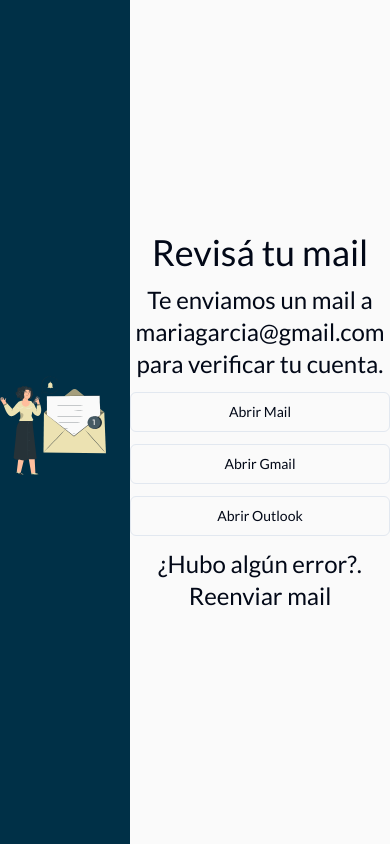
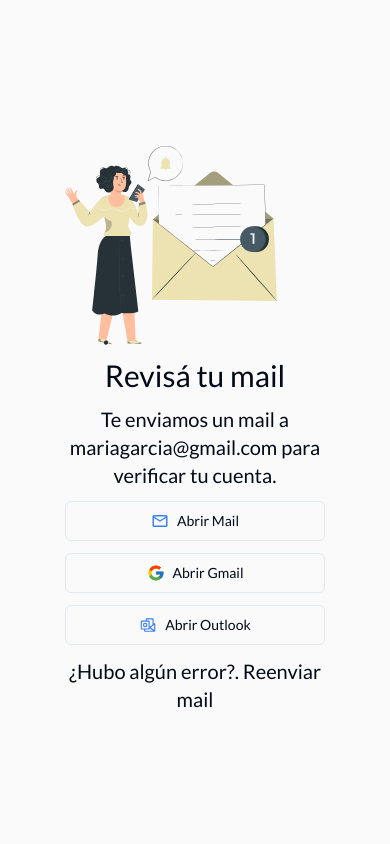
Before and after one commit to No-Country/s13-11-m-java, a React (Vite) app in the folder frontend/: page /confirm2 in a window 390 px wide. Built offline with nearby package versions, Linux system fonts and the light colour scheme.

Commit message:
responsive confirm2 and icons

```diff
--- a/frontend/src/pages/Register/ConfirmEmail2.tsx
+++ b/frontend/src/pages/Register/ConfirmEmail2.tsx
@@ -1,19 +1,31 @@
 import { Button } from "@/components/ui/button";
+import { FcGoogle } from "react-icons/fc";
+import { PiMicrosoftOutlookLogo } from "react-icons/pi";
+import { MdOutlineMail } from "react-icons/md";
 
 const ConfirmEmail2 = () => {
   return (
     <div className="flex h-screen w-screen">
-      <div className="w-1/3 bg-primary flex justify-center items-center">
+      <div className="hidden w-1/3 items-center justify-center bg-primary lg:flex">
         <img src="src/assets/check_email.svg" alt="" />
       </div>
-      <div className="w-2/3 flex justify-center items-center max-w-[370px] text-center mx-auto">
+      <div className="mx-auto flex w-2/3 max-w-[370px] items-center justify-center text-center">
         <div className="grid grid-cols-1 gap-3 ">
-          <h1 className="text-4xl">Revisá tu mail</h1>
-          <p className="text-2xl">Te enviamos un mail a mariagarcia@gmail.com para verificar tu cuenta.</p>
-          <Button variant={"outline"}>Abrir Mail</Button>
-          <Button variant={"outline"}>Abrir Gmail</Button>
-          <Button variant={"outline"}>Abrir Outlook</Button>
-          <p className="text-2xl">¿Hubo algún error?. Reenviar mail</p>
+          <img src="src/assets/check_email.svg" alt="" className="lg:hidden" />
+          <h1 className="text-3xl md:text-4xl">Revisá tu mail</h1>
+          <p className="text-xl md:text-2xl">Te enviamos un mail a mariagarcia@gmail.com para verificar tu cuenta.</p>
+          <Button variant={"outline"}>
+            <MdOutlineMail className="mr-2 text-lg text-blue-500" />
+            Abrir Mail
+          </Button>
+          <Button variant={"outline"}>
+            <FcGoogle className="mr-2 text-lg" /> Abrir Gmail
+          </Button>
+          <Button variant={"outline"}>
+            <PiMicrosoftOutlookLogo className="mr-2 text-lg text-blue-500" />
+            Abrir Outlook
+          </Button>
+          <p className="text-xl md:text-2xl">¿Hubo algún error?. Reenviar mail</p>
         </div>
       </div>
     </div>
```
